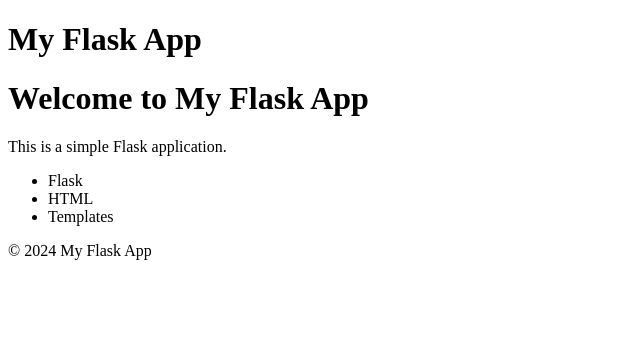
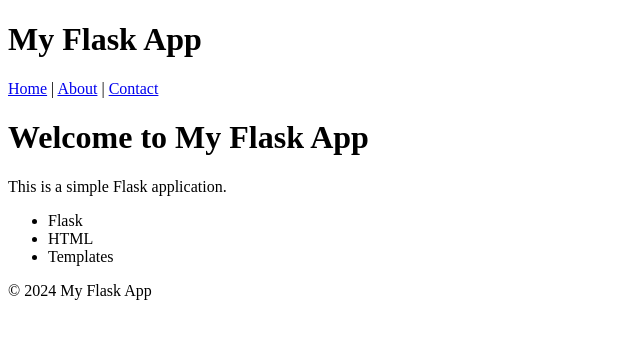
Before and after one commit to Josephine180/holbertonschool-higher_level_programming, a Flask app: page / in a window 1280 px wide. Shown: the top 339 px of the page, without its empty margins (0-640 px from the left). Run offline with Flask 3, Linux system fonts and the light colour scheme.

Commit message:
change header

```diff
--- a/python-server_side_rendering/templates/header.html
+++ b/python-server_side_rendering/templates/header.html
@@ -1,3 +1,8 @@
 <header>
     <h1>My Flask App</h1>
+    <nav>
+        <a href="/">Home</a> |
+        <a href="/about">About</a> |
+        <a href="/contact">Contact</a>
+    </nav>
 </header>
--- a/python-server_side_rendering/templates/index.html
+++ b/python-server_side_rendering/templates/index.html
@@ -5,7 +5,7 @@
 </head>
 <body>
 
-    {% include 'header.html'%}
+    {% include 'header.html' %}
 
     <h1>Welcome to My Flask App</h1>
     <p>This is a simple Flask application.</p>
```
